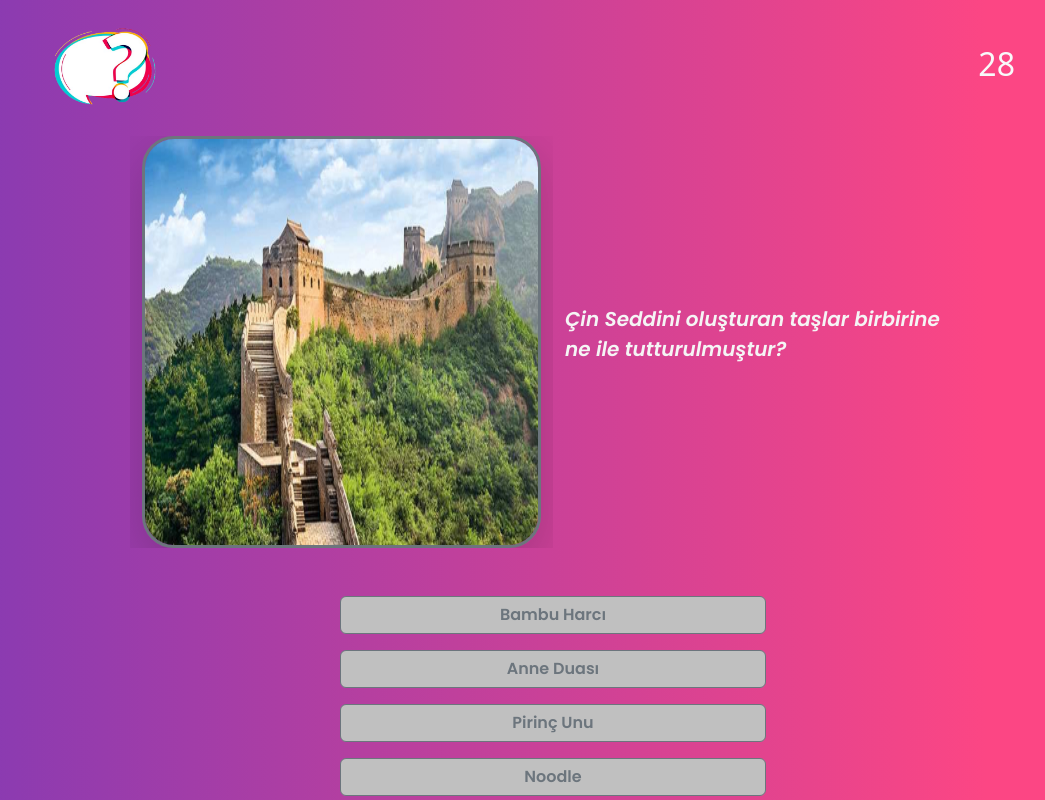
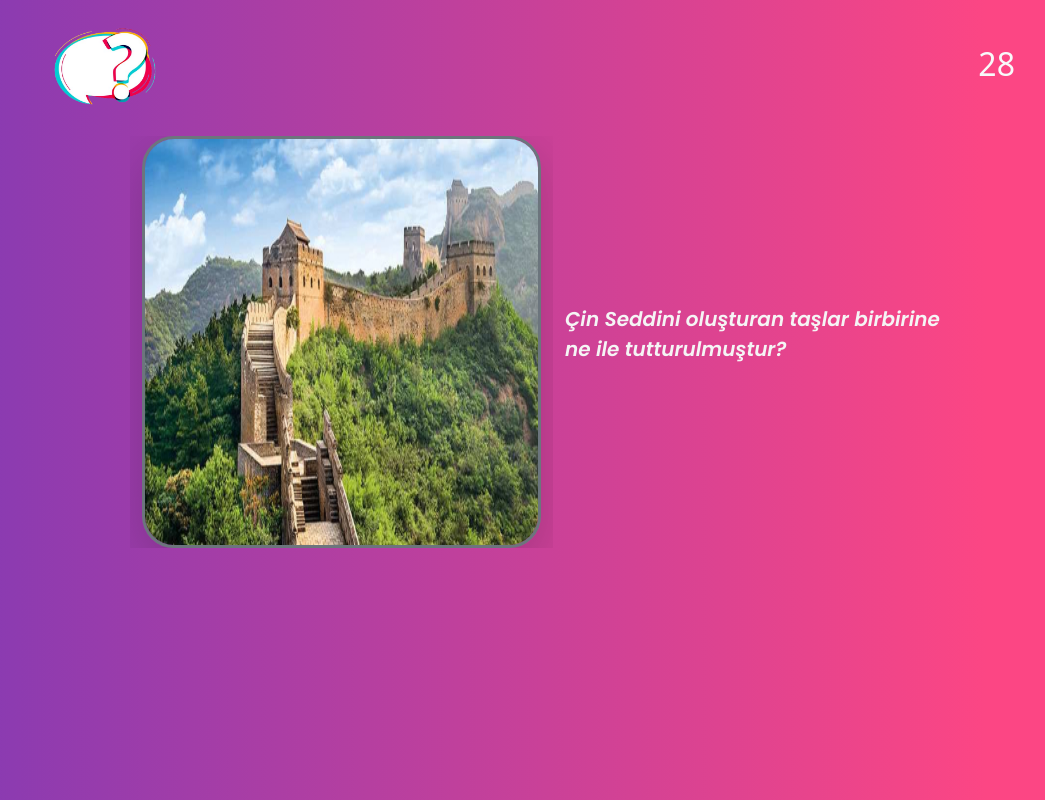
Before and after one commit to BatuhanOzudogru/QuestionApp, a React (Vite) app: page / in a window 1280 px wide. Both pictures are taken after a click on the button "Teste Başla". Shown: the top 800 px of the page, without its empty margins (75-1120 px from the left). Built offline with nearby package versions, Linux system fonts and the light colour scheme.

Commit message:
Fix timing

```diff
--- a/src/components/QuestionSection/QuestionComponent.jsx
+++ b/src/components/QuestionSection/QuestionComponent.jsx
@@ -31,7 +31,7 @@ const QuestionComponent = () => {
       clearTimeout(timerOptions.current);
       timerOptions.current = setTimeout(() => {
         setShowOptions(true);
-      }, 1000);
+      }, 10000);
     }
   }, [start, currentQuestion]);
 
@@ -45,7 +45,7 @@ const QuestionComponent = () => {
         } else {
           setShowResult(true);
         }
-      }, 3000);
+      }, 30000);
     }
   }, [start, currentQuestion]);
 
```
